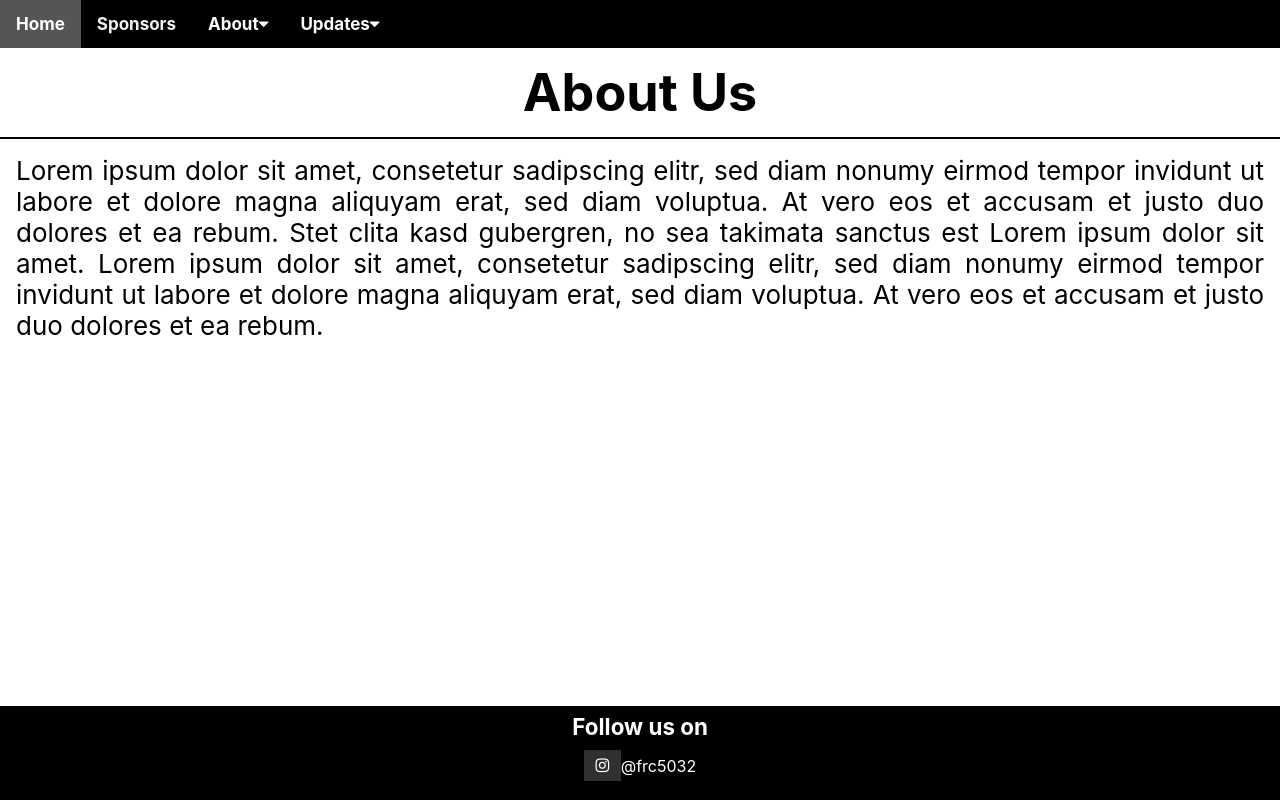
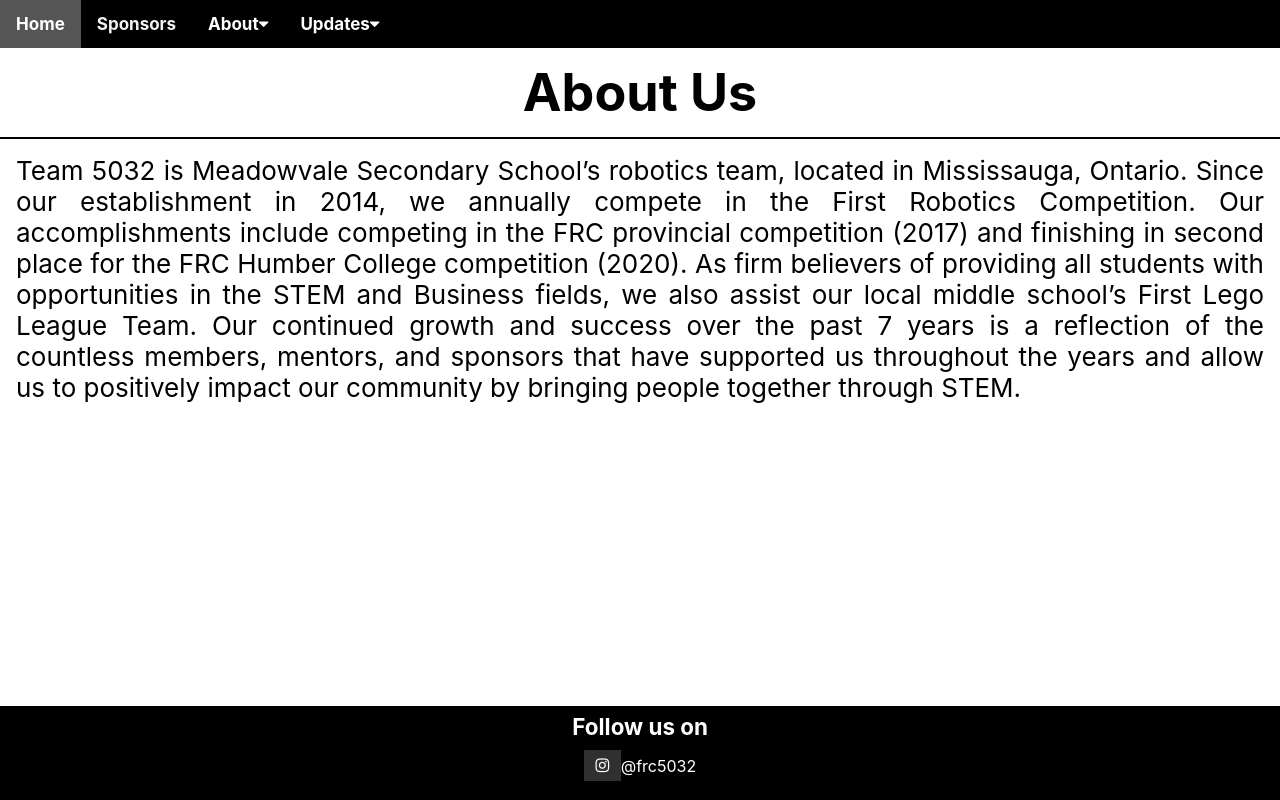
Before and after one commit to ShyavanS/5032-website, a React (Create React App) app: page /about-our-team in a window 1280 px wide. Built offline with nearby package versions, Linux system fonts and the light colour scheme.

Commit message:
Created the rest of the pages

```diff
--- a/src/App.tsx
+++ b/src/App.tsx
@@ -9,6 +9,8 @@ import WhoWeAre from "./pages/who-we-are";
 import Footer from "./pages/footer";
 import Documents from "./pages/documents";
 import Calendar from "./pages/calendar";
+import Announcements from "./pages/announcements";
+import Gallery from "./pages/gallery";
 import { Route } from "react-router-dom";
 
 function App() {
@@ -22,6 +24,8 @@ function App() {
       <Route exact path='/history' component={History} />
       <Route exact path='/documents' component={Documents} />
       <Route exact path='/calendar' component={Calendar} />
+      <Route exact path='/announcements' compotent={Announcements} />
+      <Route exact path='/gallery' component={Gallery} />
       <Footer />
     </div>
   );
--- a/src/pages/about-our-team.tsx
+++ b/src/pages/about-our-team.tsx
@@ -7,14 +7,12 @@ function About() {
       <h1 className='Title'>About Us</h1>
       <hr className='ruler'></hr>
       <p className='description'>
-        Lorem ipsum dolor sit amet, consetetur sadipscing elitr, sed diam nonumy
-        eirmod tempor invidunt ut labore et dolore magna aliquyam erat, sed diam
-        voluptua. At vero eos et accusam et justo duo dolores et ea rebum. Stet
-        clita kasd gubergren, no sea takimata sanctus est Lorem ipsum dolor sit
-        amet. Lorem ipsum dolor sit amet, consetetur sadipscing elitr, sed diam
-        nonumy eirmod tempor invidunt ut labore et dolore magna aliquyam erat,
-        sed diam voluptua. At vero eos et accusam et justo duo dolores et ea
-        rebum.
+      Team 5032 is Meadowvale Secondary School’s robotics team, located in Mississauga, Ontario. Since our establishment in 2014, we annually compete in the First Robotics Competition. Our accomplishments include competing in the FRC provincial competition (2017) and finishing in second place for the FRC Humber College competition (2020).
+
+      As firm believers of providing all students with opportunities in the STEM and Business fields, we also assist our local middle school’s First Lego League Team.
+
+      Our continued growth and success over the past 7 years is a reflection of the countless members, mentors, and sponsors that have supported us throughout the years and allow us to positively impact our community by bringing people together through STEM.
+
       </p>
     </div>
   );
--- /dev/null
+++ b/src/pages/announcements.tsx
@@ -0,0 +1,9 @@
+import React from "react";
+
+function Announcements(){
+  return(
+    <h1>Announcements</h1>
+  );
+}
+
+export default Announcements;
--- /dev/null
+++ b/src/pages/gallery.tsx
@@ -0,0 +1,9 @@
+import React from "react";
+
+function Gallery(){
+  return(
+    <h1>Gallery</h1>
+  );
+}
+
+export default Gallery;
--- a/src/pages/navbar.tsx
+++ b/src/pages/navbar.tsx
@@ -27,8 +27,8 @@ function Navbar() {
         </button>
         <div className='dropdown-content'>
           <a href='/calendar'>Calendar</a>
-          <a href='/who-we-are'>Announcements</a>
-          <a href='/history'>Gallery</a>
+          <a href='/announcements'>Announcements</a>
+          <a href='/gallery'>Gallery</a>
         </div>
       </div>
     </div>
```
Also changed, not shown: 1 other file (tests, documents, lock files or other folders).
